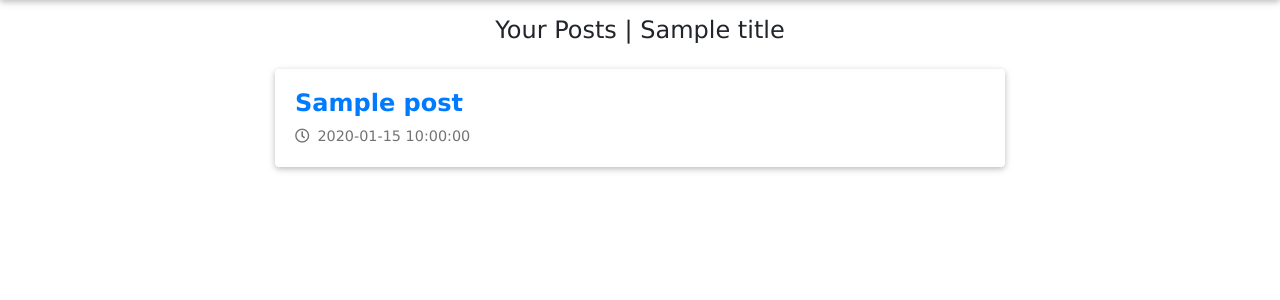
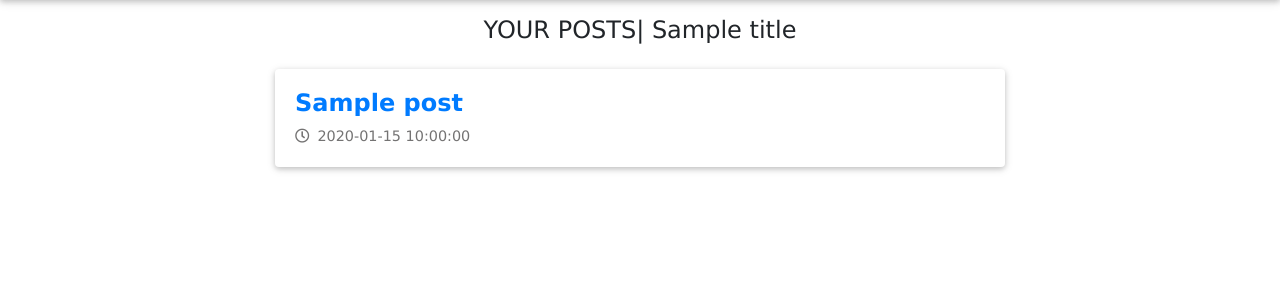
Before and after one commit to tailorv/pitchapp, a Flask app: template app/templates/category.html in a window 1280 px wide. Shown: the part 56-356 px from the top of the page. Run offline with Flask 2, Linux system fonts and the light colour scheme; tables that the repository leaves empty hold one stand-in row (values such as "Sample post"); the template is opened without the code that fills it: values that come from a table or form of the project are taken from there, most other values are stand-ins (such as "Sample title", 1, 10 or a date in 2020); some libraries are stand-ins or nearby versions.

Commit message:
create category.html

```diff
--- a/app/templates/category.html
+++ b/app/templates/category.html
@@ -2,7 +2,7 @@
 
 {%block content%}
 <div class="container">
-    <h4 class="text-center mb-4 my-3">Your Posts | {{title}}</h4>
+    <h4 class="text-center mb-4 my-3">YOUR POSTS| {{title}}</h4>
         {%if posts%}
             {%for post in posts%}
                 <div class="row">
```
